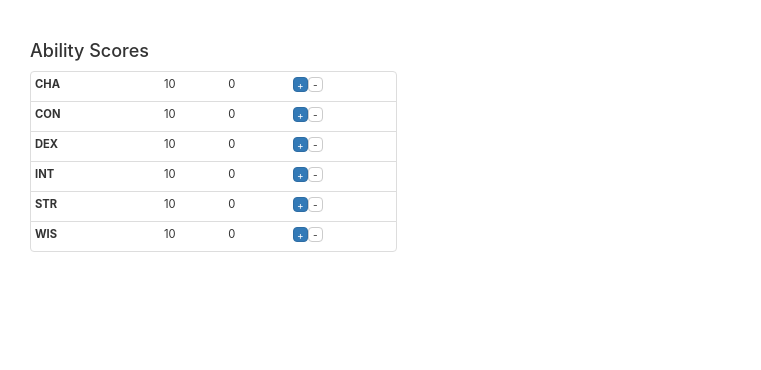
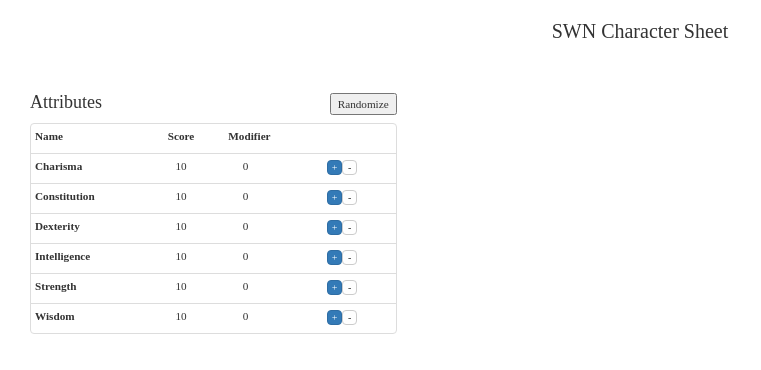
Before and after one commit to ledlogic/swn-char, a React (Create React App) app: page / in a window 1280 px wide. Shown: the top 370 px of the page, without its empty margins (0-761 px from the left). Built offline with nearby package versions, Linux system fonts and the light colour scheme.

Commit message:
Added randomize attribute capability.

```diff
--- a/public/index.html
+++ b/public/index.html
@@ -19,6 +19,9 @@
     <title>SWN Character Sheet</title>
   </head>
   <body>
+  	<header>
+  		<h1>SWN Character Sheet</h1>
+  	</header>
     <div id="root"></div>
     <!--
       This HTML file is a template.
--- a/src/AbilityScore.css
+++ b/src/AbilityScore.css
@@ -4,3 +4,11 @@
     width: 15px;
     height: 15px;
 }
+
+.ability-score.legend {
+	font-weight: bold;
+}
+
+.ability-score span {
+	text-align: center;
+}
--- a/src/AbilityScores.css
+++ b/src/AbilityScores.css
@@ -5,3 +5,14 @@
 .ability-scores .list-group-item {
     padding: 4px;
 }
+
+.ability-scores .swn-actions {
+	display: inline-block;
+	float: right;
+	margin: 10px 0 0 10px;
+}
+
+.ability-scores h4 {
+	display: inline-block;
+	float: left;
+}
--- a/src/AbilityScores.js
+++ b/src/AbilityScores.js
@@ -7,11 +7,24 @@ import {modifier} from './calculations';
 const AbilityScores = ({
   onAddAbilityScore,
   onRemoveAbilityScore,
+  onRandomizeScores,
   abilityScores
 }) => (
   <div className='col-sm-12 ability-scores'>
-    <h4>Ability Scores</h4>
+    <span class="clearfix">
+    	<h4>Attributes</h4>
+    	<span class="swn-actions">
+    		<button onClick={onRandomizeScores}>Randomize</button>
+    	</span>
+    </span>
     <ul className='list-group'>
+      <li className='list-group-item'>
+      <div className='ability-score row legend'>
+	      <label className='col-sm-4'>Name</label>
+	      <span className='col-sm-2'>Score</span>
+	      <span className='col-sm-2'>Modifier</span>
+	    </div>
+      </li>
       {map(
         ({name, value}) => (
           <li key={name} className='list-group-item'>
--- a/src/App.css
+++ b/src/App.css
@@ -1,3 +1,15 @@
+* {
+	font-family: "Eurostile LT Std Medium";
+}
+
+header {
+	text-align: center;
+}
+
+h1 {
+	font-size: 20px;
+}
+
 .space-16 {
     display: block;
     height: 1px;
--- a/src/App.js
+++ b/src/App.js
@@ -29,6 +29,7 @@ import {
   savingThrows,
   calcAC,
   getModifier,
+  randomizeScores
 }
 from './calculations';
 
@@ -62,6 +63,11 @@ class App extends Component {
       abilities: decAbility(name, this.state.abilities)
     });
   }
+  handleRandomizeScores = () => {
+	this.setState({
+		abilities: randomizeScores(this.state.abilities)
+	});
+  }
   render() {
     return (
       <div className="App">
@@ -73,9 +79,12 @@ class App extends Component {
             <span className='space-16'></span>
         	<Row>
         		<Col sm='4'>
-        		<AbilityScores abilityScores={this.abilityScores}
+        		<AbilityScores
+        		    abilityScores={this.abilityScores}
         			onAddAbilityScore={this.handleAddAbilityScore}
-        			onRemoveAbilityScore={this.handleRemoveAbilityScore} />
+        			onRemoveAbilityScore={this.handleRemoveAbilityScore}
+        		    onRandomizeScores={this.handleRandomizeScores}
+        		/>
         		</Col>
         		<Col sm='4'>
         		</Col>
--- a/src/calculations.js
+++ b/src/calculations.js
@@ -43,6 +43,35 @@ export const abilityScores = (
         ability;
     },
     abilityScores)
+};
+
+export const randomizeDie = (die) => {
+	return Math.round(Math.random() * (die - 1)) + 1;
+}
+
+export const randomizeScore = () => {
+	var total = 0;
+	var qty = 3;
+	var die = 6;
+	for (var i=0; i<qty; i++) {
+		total += randomizeDie(die);
+	}
+	return total;
+}
+
+export const randomizeScores = (
+  abilityScores
+) => {
+	var map = [];
+    for (var i in abilityScores) {
+    	var ability = abilityScores[i];
+    	var value = randomizeScore();
+    	map.push({
+    		name: ability.name,
+    		value: value
+    	})
+    }
+    return map;
 };
 
 export const proficient = (
--- a/src/data/abilities.js
+++ b/src/data/abilities.js
@@ -1,6 +1,6 @@
-export const STR = 'STR';
-export const DEX = 'DEX';
-export const CON = 'CON';
-export const INT = 'INT';
-export const WIS = 'WIS';
-export const CHA = 'CHA';
+export const STR = 'Strength';
+export const DEX = 'Dexterity';
+export const CON = 'Constitution';
+export const INT = 'Intelligence';
+export const WIS = 'Wisdom';
+export const CHA = 'Charisma';
```
